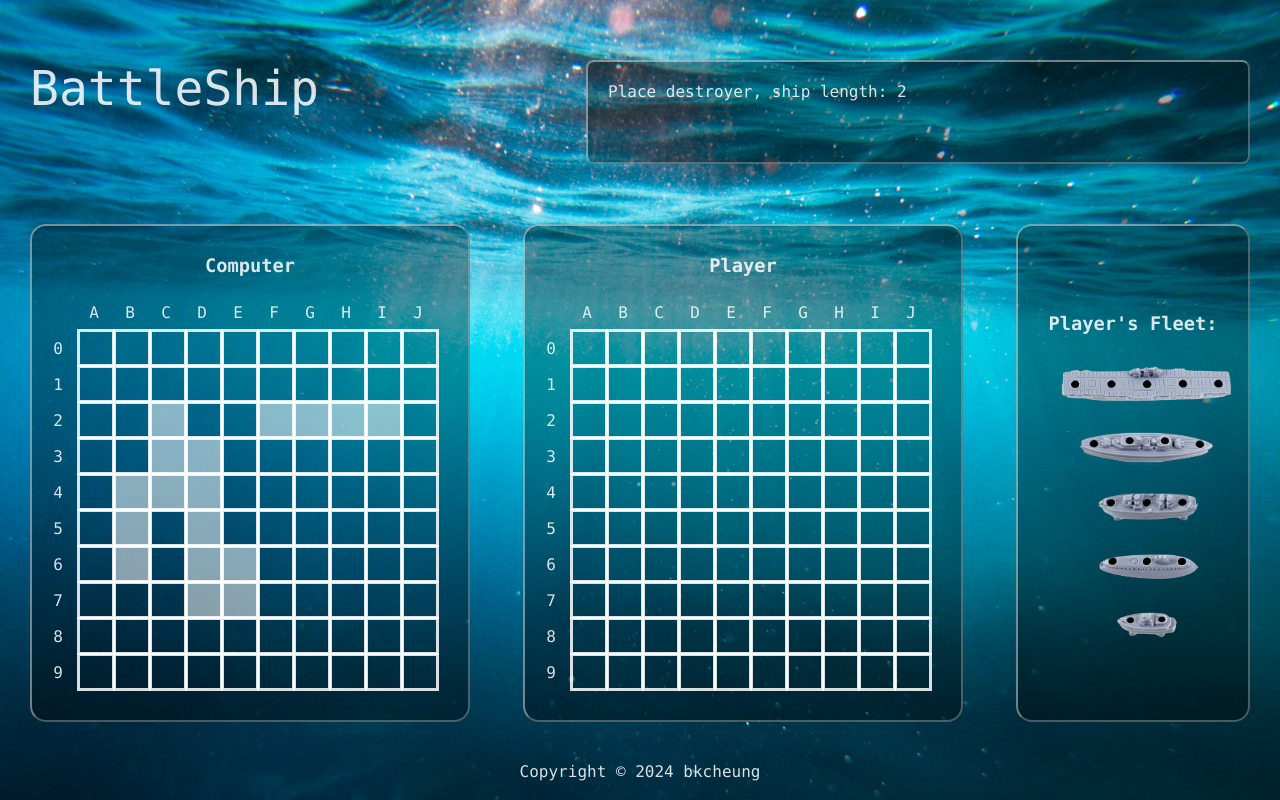
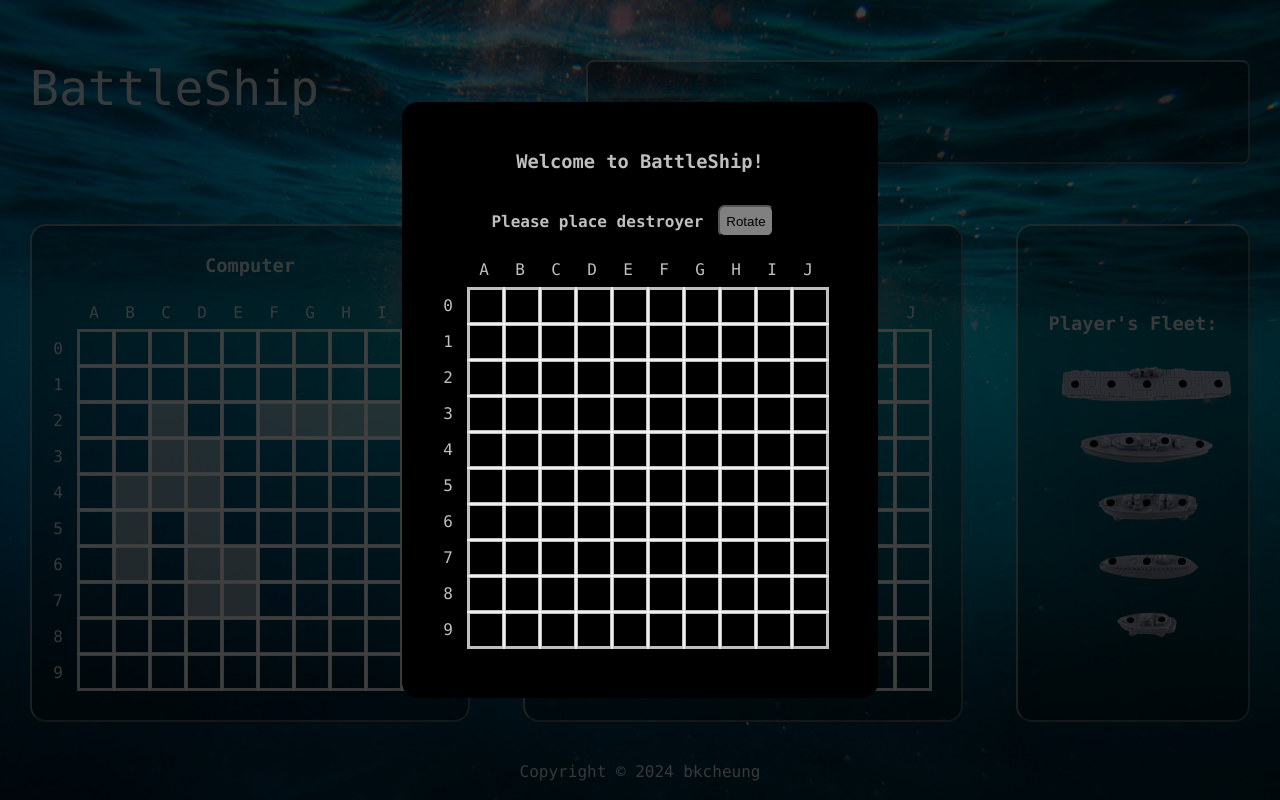
Before and after one commit to bkcheung/Battleship, a website built with webpack: page src/index.html in a window 1280 px wide. Built offline with nearby package versions, Linux system fonts and the light colour scheme.

Commit message:
ui: add playerInput module, change position ship UI to use form overlay

```diff
--- a/src/game.ts
+++ b/src/game.ts
@@ -6,7 +6,6 @@ export interface Game{
     computer: Player,
     gameDone: boolean,
     initAttackInt: () => void,
-    positionShip: () => void,
     compPlay: (player: Player) => void,
     checkStatus: (player: Player, coords: number[]) => void,
 }
@@ -38,35 +37,6 @@ export function createGame(player:Player, computer:Player): Game{
                     }
                 });
             }
-        },
-        positionShip(){
-            const ships = [[5,'aircraft-carrier'],[4,'battleship'],[3,'cruiser'],
-                           [3,'submarine'],[2,'destroyer']];
-            let count  = 4;
-            addMsg(`Place ${ships[count][1]}, ship length: ${ships[count][0]}`);
-            document.addEventListener('click', (event) => {
-                if(count>-1){
-                    const length = Number(ships[count][0]);
-                    const id = String(ships[count][1]);
-                    const orientation = 'h';
-                    const clicked = event.target as HTMLElement;
-                    const row = Number(clicked.getAttribute('row'));
-                    const col = Number(clicked.getAttribute('col'));
-                    const coords = [row,col];
-                    if(this.player.gameboard.placeShip(id,length,coords,orientation)){
-                        count--;
-                        if(count===-1){
-                            this.gameDone = false;
-                            addMsg('All ships placed; let the game begin!');
-                            renderShips(this.player);
-                        } else{
-                            addMsg('Success!');
-                            addMsg(`Place ${ships[count][1]}, ship length: ${ships[count][0]}`);
-                        }
-                    }
-                    else addMsg('Please select a valid position');
-                }
-            })
         },
         compPlay(){
             addMsg("...computer is taking aim");
--- a/src/index.html
+++ b/src/index.html
@@ -31,6 +31,19 @@
                 </div>
             </div>
         </div>
+        <div id = "playerInput">
+            <form id="pform">
+                <div id = "place">
+                    <h3 id = "welcomeMsg">Welcome to BattleShip!</h3>
+                    <div class = "flex-row">
+                        <h4 id = "placementMsg"></h4>
+                        <button id="rotate">Rotate</button>
+                    </div>
+
+                    <div id="placeBoard"></div>
+                </div>
+            </form>
+        </div>
         <footer>
             Copyright &copy
             <script>
--- a/src/interface.ts
+++ b/src/interface.ts
@@ -1,12 +1,13 @@
 import { Ship } from "./ship";
 import { Player} from "./player";
 import { createGame } from "./game"
+import { placeShips } from "./playerInput"
 
 export function init(size:number, player: Player, computer:Player){
     initBoard(size);
     const game = createGame(player, computer)
     game.initAttackInt();
-    game.positionShip();
+    placeShips(game);
     renderShips(computer); //dev only
     renderFleet('pfleet');
 }
@@ -35,7 +36,7 @@ function rShipPresent(coord: number[], id:string){
     numSq[index].classList.add('shipPresent');
 }
 
-function drawBoard(size:number, id:string){
+export function drawBoard(size:number, id:string){
     const board = document.createElement('div');
     board.classList.add('gameboard');
     const letterSq = document.createElement('div');
--- /dev/null
+++ b/src/playerInput.ts
@@ -0,0 +1,44 @@
+import { Game } from "./game";
+import { renderShips, drawBoard } from "./interface";
+
+export function placeShips(game: Game){
+    positionShip(game);
+    document.getElementById('placeBoard').appendChild(drawBoard(10,'placeSq'));
+}
+
+function positionShip(game:Game){
+    const ships = [[5,'aircraft-carrier'],[4,'battleship'],[3,'cruiser'],
+                   [3,'submarine'],[2,'destroyer']];
+    let count  = 4;
+    updateMsg(`Please place ${ships[count][1]}`);
+    document.addEventListener('click', (event) => {
+        const sq = event.target as HTMLElement;
+        if(sq.classList.contains('placeSq')){
+            if(count>-1){
+                const length = Number(ships[count][0]);
+                const id = String(ships[count][1]);
+                const orientation = 'h';
+                const clicked = event.target as HTMLElement;
+                const row = Number(clicked.getAttribute('row'));
+                const col = Number(clicked.getAttribute('col'));
+                const coords = [row,col];
+                if(game.player.gameboard.placeShip(id,length,coords,orientation)){
+                    count--;
+                    if(count===-1){
+                        game.gameDone = false;
+                        document.getElementById("playerInput").classList.add('hidden');
+                        renderShips(game.player);
+                    } else{
+                        updateMsg(`Please place ${ships[count][1]}`);
+                    }
+                }
+                else updateMsg('Please select a valid position');
+            }
+        }
+    })
+}
+
+function updateMsg(message:string){
+    const msg = document.getElementById('placementMsg');
+    msg.innerHTML= message;
+}
--- a/src/style.css
+++ b/src/style.css
@@ -13,6 +13,43 @@ span{
     background-size: contain;
     background-repeat: no-repeat;
     display: flex;
+}
+#playerInput{
+    position: fixed;
+    top: 0;
+    left: 0;
+    width: 100%;
+    height: 100%;
+    background-color: rgba(0, 0, 0, 0.75);
+    color: rgba(255, 255, 255, 0.75);
+    display: flex;
+    align-items: center;
+    justify-content: center;
+}
+#playerInput.hidden{
+    display: none;
+}
+#pform{
+    background-color: black;
+    padding: 30px;
+    border-radius: 1em;
+}
+#rotate{
+    background-color: rgba(255, 255, 255, 0.5);
+    margin:15px;
+    border-radius: 0.5em;
+}
+#place{
+    display:flex;
+    flex-direction: column;
+    align-items: center;
+}
+.placeSq:hover{
+    background-color: rgba(255, 255, 255, 0.434);
+}
+.flex-row{
+    display: flex;
+    flex-direction: row;
 }
 #pageTop{
     display: flex;
@@ -88,12 +125,6 @@ span{
     background-size:contain;
     background-color: rgba(255, 255, 255, 0.35);
 }
-.psq:hover{
-    background-color: rgba(255, 255, 255, 0.434);
-}
-/* .psq:hover > .psq:hover {
-    background-color: rgba(255, 255, 255, 0.434);
-} */
 .bodySq.hit{
     background-color: rgba(255, 0, 0, 0.5);
 }
```
